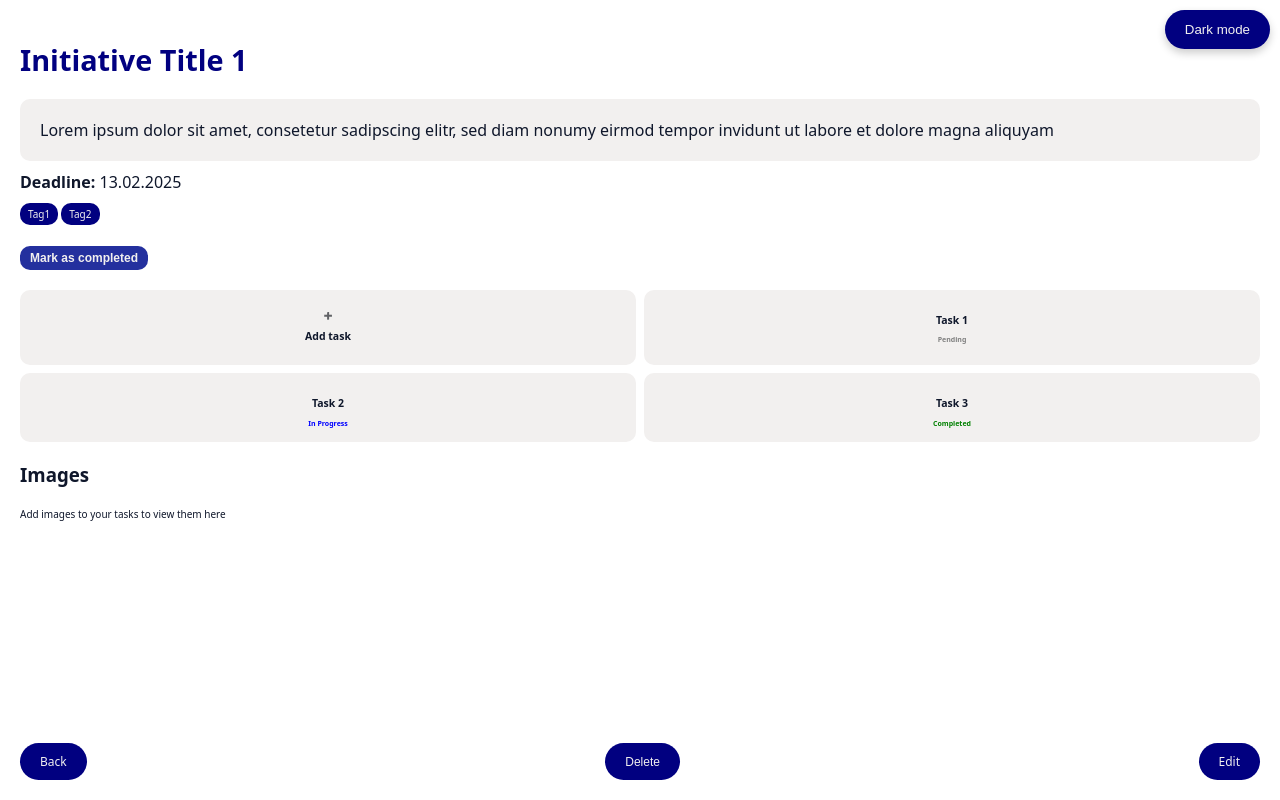
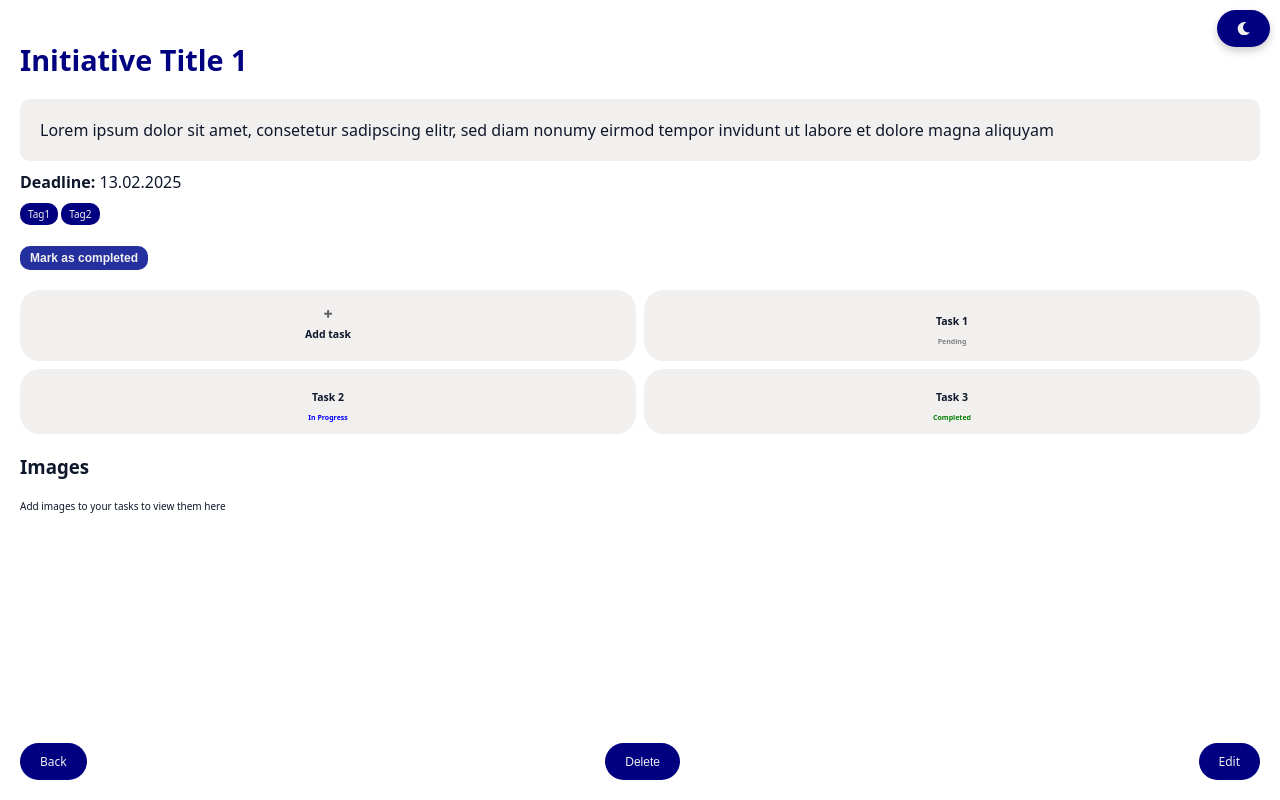
Before and after one commit to NilooBR/capstone-project, a Next.js app: page /initiatives/1 in a window 1280 px wide. Built offline with nearby package versions, Linux system fonts and the light colour scheme.

Commit message:
styling done

```diff
--- a/Components/InitiativeDetailPage.js
+++ b/Components/InitiativeDetailPage.js
@@ -288,16 +288,20 @@ const StyledLink = styled(Link)`
 `;
 
 const StyledLinkTask = styled(Link)`
-  display: inline-block;
+  display: flex;
+  flex-direction: column;
+  align-items: center;
+  justify-content: center;
   padding: 10px 20px;
   text-align: center;
   text-decoration: none;
-  border-radius: 10px;
+  border-radius: 20px;
+  border: 1px var(--cardborder);
+
   background-color: var(--cardbackground);
   color: var(--text);
   font-weight: bold;
   cursor: pointer;
-
   font-size: 7px;
 
   &:hover {
@@ -306,14 +310,22 @@ const StyledLinkTask = styled(Link)`
 `;
 
 const AddTaskCard = styled.div`
-  padding: 2px;
   cursor: pointer;
   margin: 2px;
   background-color: var(--cardbackground);
+  transition: transform 0.2s, box-shadow 0.2s;
+
+  &:hover {
+    transform: scale(1.01);
+    box-shadow: 0 4px 8px rgba(0, 0, 0, 0.2);
+  }
+
+  &:active {
+    transform: scale(0.95);
+  }
 `;
 
 const TaskCard = styled.div`
-  padding: 2px;
   cursor: pointer;
   margin: 2px;
 `;
@@ -330,7 +342,7 @@ const DialogOverlay = styled.div`
   left: 0;
   right: 0;
   bottom: 0;
-  background: var(--highlightedcard);
+  background: var(--mainbackground);
   display: flex;
   justify-content: center;
   align-items: center;
--- a/package.json
+++ b/package.json
@@ -15,10 +15,12 @@
     "eslint": "8.44.0",
     "eslint-config-next": "13.4.8",
     "formidable": "^3.5.2",
+    "lucide-react": "^0.474.0",
     "next": "13.4.8",
     "react": "18.2.0",
     "react-datepicker": "^7.6.0",
     "react-dom": "18.2.0",
+    "react-icons": "^5.4.0",
     "styled-components": "^6.0.2"
   },
   "devDependencies": {
--- a/pages/_app.js
+++ b/pages/_app.js
@@ -2,29 +2,34 @@ import { useState } from "react";
 import GlobalStyle from "../styles";
 import { initialData } from "@/lib/initialData";
 import styled from "styled-components";
+import { FaSun, FaMoon } from "react-icons/fa";
 
 const StyledThemeButton = styled.button`
+  display: flex;
   position: fixed;
   top: 10px;
   right: 10px;
-  background: var(--buttons);
-  color: var(--contrasttext);
   border: none;
   padding: 12px 20px;
   border-radius: 50px;
+  background: var(--buttons);
+  color: var(--toggle-icon-color);
+
   cursor: pointer;
   box-shadow: 0px 4px 8px rgba(0, 0, 0, 0.2);
   transition: all 0.3s ease-in-out;
   z-index: 100;
+
   &:hover {
     background: var(--accents);
-    color: var(--contrasttext);
+    color: var(--toggle-hover-color);
     box-shadow: 0px 6px 12px rgba(0, 0, 0, 0.3);
     transform: scale(1.05);
   }
-  &:active {
+  &:focus {
     transform: scale(0.95);
     box-shadow: 0px 3px 6px rgba(0, 0, 0, 0.2);
+    outline: 1px solid var(--focus-outline-color);
   }
 `;
 
@@ -105,8 +110,9 @@ export default function App({ Component, pageProps }) {
     <>
       <GlobalStyle theme={theme} />
       <StyledThemeButton onClick={toggleTheme}>
-        {theme === "light" ? "Dark" : "Light"} mode
+        {theme === "light" ? <FaMoon /> : <FaSun />}
       </StyledThemeButton>
+
       <Component
         {...pageProps}
         initiatives={initiatives}
--- a/styles.js
+++ b/styles.js
@@ -11,6 +11,7 @@ export default createGlobalStyle`
     margin: 0;
     font-family: system-ui;
     background-color: var(--mainbackground);
+    color: var(--text);
   }
 
   :root {
@@ -25,8 +26,9 @@ export default createGlobalStyle`
     --contrasttext: #f2f0ef;
     --highlightedcard: #fafafa; // also for dialog boxes
     --cardborder: #d1d5db;
-
-    transition: background-color 0.3s ease, color 0.3s ease, border-color 0.3s ease;
+    --toggle-icon-color: #f2f0ef ;
+    --toggle-hover-color: #f2f0ef;
+    --focus-outline-color: #d1d5db;
 
 }
 
@@ -45,6 +47,9 @@ export default createGlobalStyle`
         --contrasttext: #121212;
         --highlightedcard: #3a5e92; // also for dialog boxes
         --cardborder: #1e2939;
+        --toggle-icon-color: #d1d5db;
+        --toggle-hover-color: #60a5fa;
+        --focus-outline-color: #2563eb;
       }
     `}
 `;
```
Also changed, not shown: 1 other file (tests, documents, lock files or other folders).
